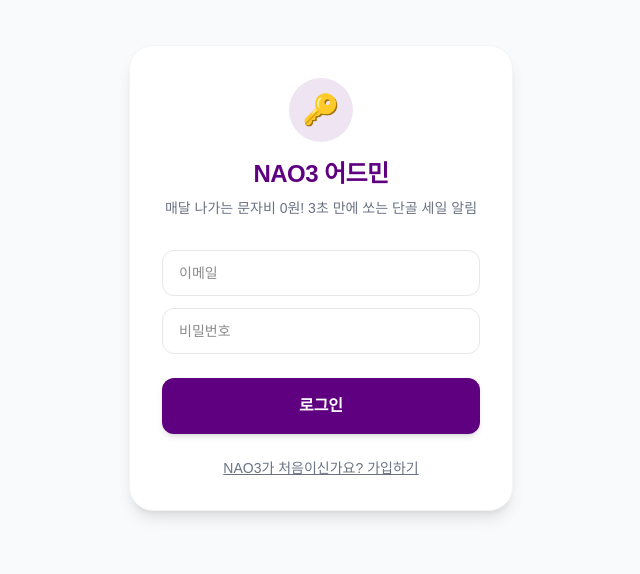
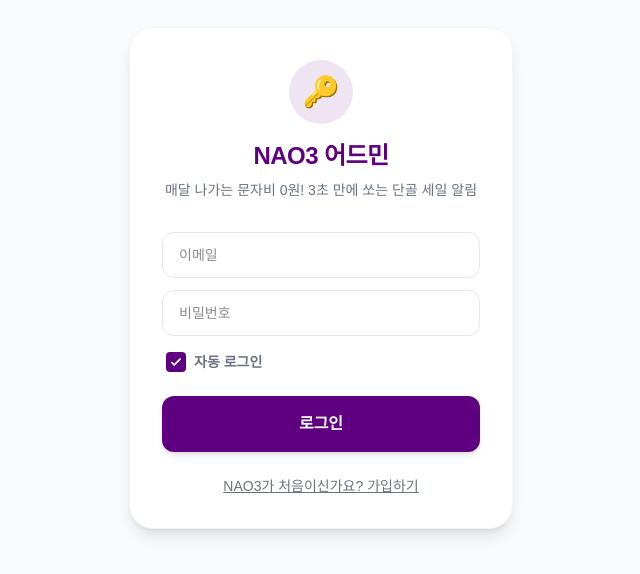
Before and after one commit to hannune-s/nao3, a Next.js app: page /login in a window 1280 px wide. Shown: the part 122-696 px from the top of the page, without its empty margins (319-959 px from the left). Built offline with nearby package versions, Linux system fonts and the light colour scheme; no server answers.

Commit message:
feat: add auto login checkbox and custom storage adapter for Supabase session persistence

```diff
--- a/src/app/login/page.tsx
+++ b/src/app/login/page.tsx
@@ -10,9 +10,16 @@ export default function AdminRouterPage() {
   const [loading, setLoading] = useState(true);
   const [email, setEmail] = useState('');
   const [password, setPassword] = useState('');
+  const [autoLogin, setAutoLogin] = useState(true);
 
   useEffect(() => {
     checkUser();
+
+    // Check if there was a saved preference
+    const savedAuto = localStorage.getItem('nao3_auto_login');
+    if (savedAuto !== null) {
+      setAutoLogin(savedAuto === 'true');
+    }
   }, []);
 
   const checkUser = async () => {
@@ -29,6 +36,10 @@ export default function AdminRouterPage() {
   const handleLogin = async (e: React.FormEvent) => {
     e.preventDefault();
     setLoading(true);
+
+    // Save the auto login preference so the custom storage adapter knows where to put the session
+    localStorage.setItem('nao3_auto_login', String(autoLogin));
+
     const { data, error } = await supabase.auth.signInWithPassword({
       email,
       password,
@@ -68,8 +79,28 @@ export default function AdminRouterPage() {
         <input
           type="password" required placeholder="비밀번호"
           value={password} onChange={e => setPassword(e.target.value)}
-          className="w-full mb-6 border border-gray-200 rounded-xl px-4 py-3 text-sm focus:outline-none focus:ring-2 focus:ring-[#5F0080]"
+          className="w-full mb-4 border border-gray-200 rounded-xl px-4 py-3 text-sm focus:outline-none focus:ring-2 focus:ring-[#5F0080]"
         />
+
+        <div className="w-full flex items-center mb-6 pl-1">
+          <label className="flex items-center gap-2 cursor-pointer group">
+            <div className="relative flex items-center justify-center">
+              <input
+                type="checkbox"
+                checked={autoLogin}
+                onChange={(e) => setAutoLogin(e.target.checked)}
+                className="peer appearance-none w-5 h-5 border-2 border-gray-300 rounded cursor-pointer checked:bg-[#5F0080] checked:border-[#5F0080] transition-colors"
+              />
+              <svg
+                className="absolute w-3.5 h-3.5 text-white pointer-events-none opacity-0 peer-checked:opacity-100 transition-opacity"
+                fill="none" viewBox="0 0 24 24" stroke="currentColor" strokeWidth="3"
+              >
+                <path strokeLinecap="round" strokeLinejoin="round" d="M5 13l4 4L19 7" />
+              </svg>
+            </div>
+            <span className="text-sm font-bold text-gray-500 group-hover:text-gray-800 transition-colors">자동 로그인</span>
+          </label>
+        </div>
 
         <button type="submit" className="w-full py-4 bg-[#5F0080] hover:bg-purple-900 text-white font-bold rounded-xl transition-colors shadow-md">
           로그인
--- a/src/lib/supabase.ts
+++ b/src/lib/supabase.ts
@@ -3,4 +3,34 @@ import { createClient } from '@supabase/supabase-js';
 const supabaseUrl = process.env.NEXT_PUBLIC_SUPABASE_URL || 'https://placeholder.supabase.co';
 const supabaseAnonKey = process.env.NEXT_PUBLIC_SUPABASE_ANON_KEY || 'placeholder';
 
-export const supabase = createClient(supabaseUrl, supabaseAnonKey);
+const customStorage = {
+  getItem: (key: string) => {
+    if (typeof window !== 'undefined') {
+      const autoLogin = localStorage.getItem('nao3_auto_login') !== 'false';
+      return autoLogin ? localStorage.getItem(key) : sessionStorage.getItem(key);
+    }
+    return null;
+  },
+  setItem: (key: string, value: string) => {
+    if (typeof window !== 'undefined') {
+      const autoLogin = localStorage.getItem('nao3_auto_login') !== 'false';
+      if (autoLogin) {
+        localStorage.setItem(key, value);
+      } else {
+        sessionStorage.setItem(key, value);
+      }
+    }
+  },
+  removeItem: (key: string) => {
+    if (typeof window !== 'undefined') {
+      localStorage.removeItem(key);
+      sessionStorage.removeItem(key);
+    }
+  }
+};
+
+export const supabase = createClient(supabaseUrl, supabaseAnonKey, {
+  auth: {
+    storage: typeof window !== 'undefined' ? customStorage : undefined,
+  }
+});
```
